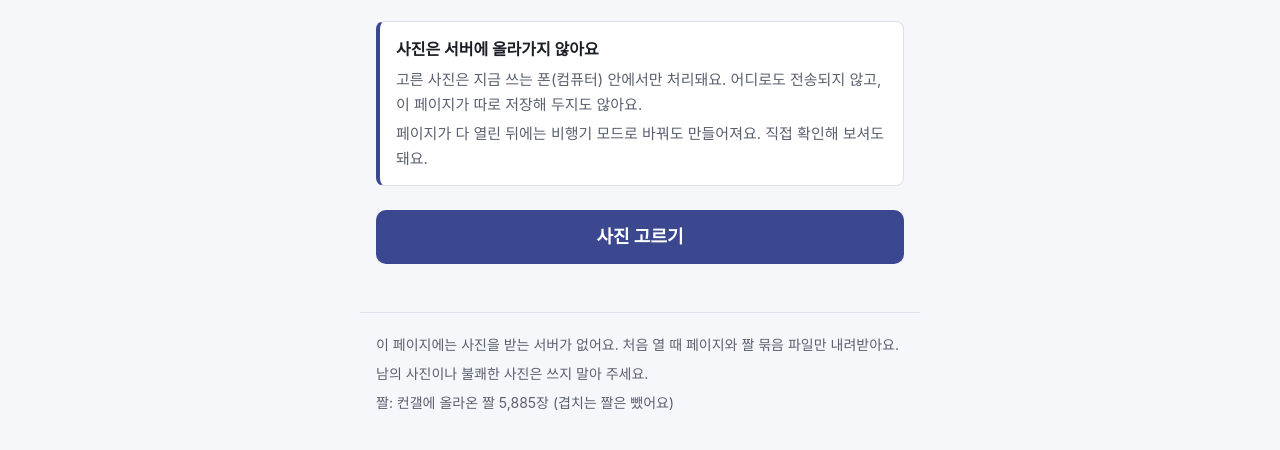
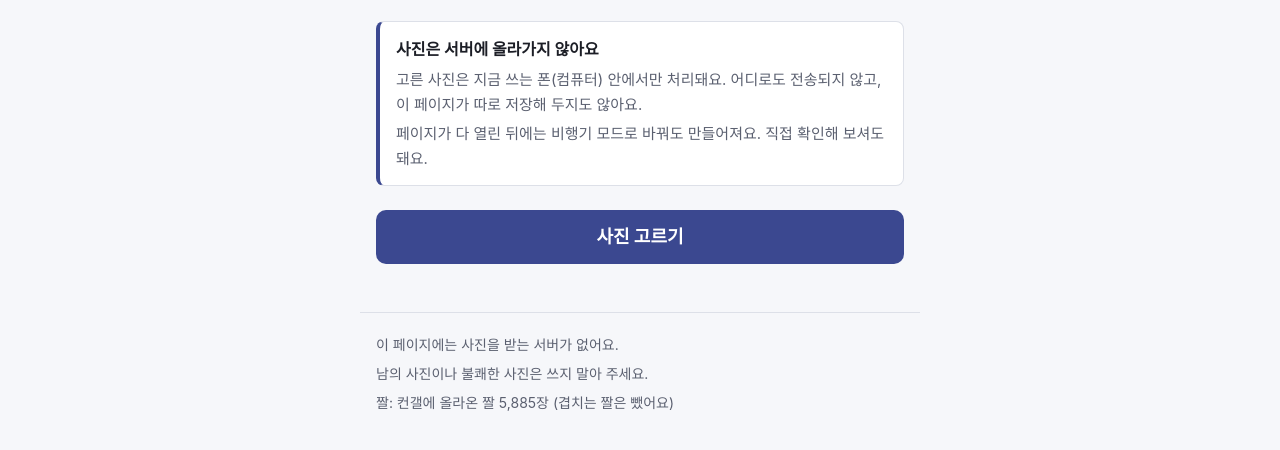
Before and after one commit to rescececene/mosaic, a plain HTML site: page index.html in a window 1280 px wide. Shown: the part 226-676 px from the top of the page. Drawn offline with Linux system fonts and the light colour scheme; no server answers.

Commit message:
아래 안내 한 줄 줄임
Co-Authored-By: Claude Opus 5.5 <noreply@anthropic.com>

```diff
--- a/index.html
+++ b/index.html
@@ -103,7 +103,7 @@
   <p id="err" role="alert" hidden></p>
 </main>
 <footer>
-  <p>이 페이지에는 사진을 받는 서버가 없어요. 처음 열 때 페이지와 짤 묶음 파일만 내려받아요.</p>
+  <p>이 페이지에는 사진을 받는 서버가 없어요.</p>
   <p>남의 사진이나 불쾌한 사진은 쓰지 말아 주세요.</p>
   <p>짤: 컨갤에 올라온 짤 5,885장 (겹치는 짤은 뺐어요)</p>
 </footer>
```
